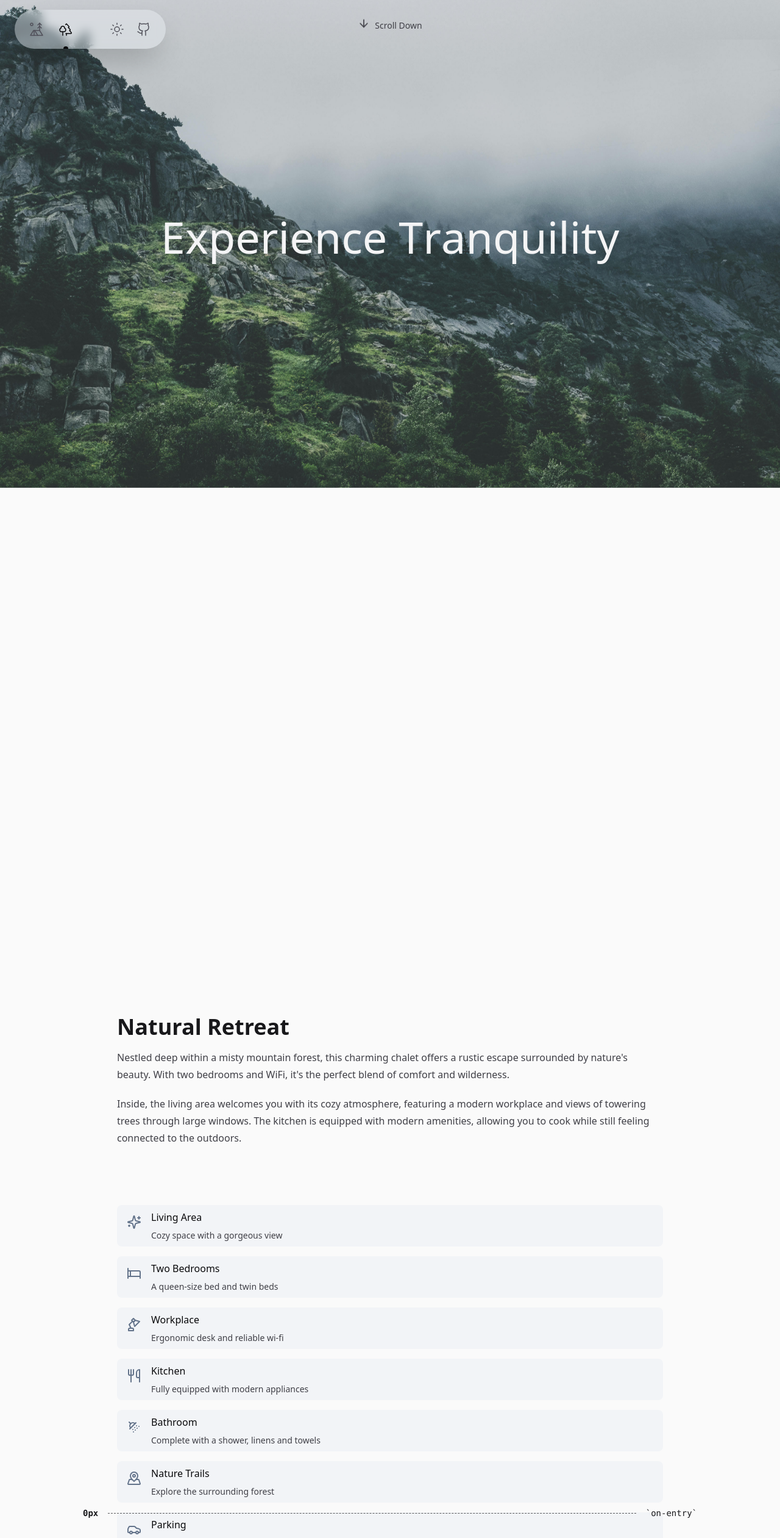
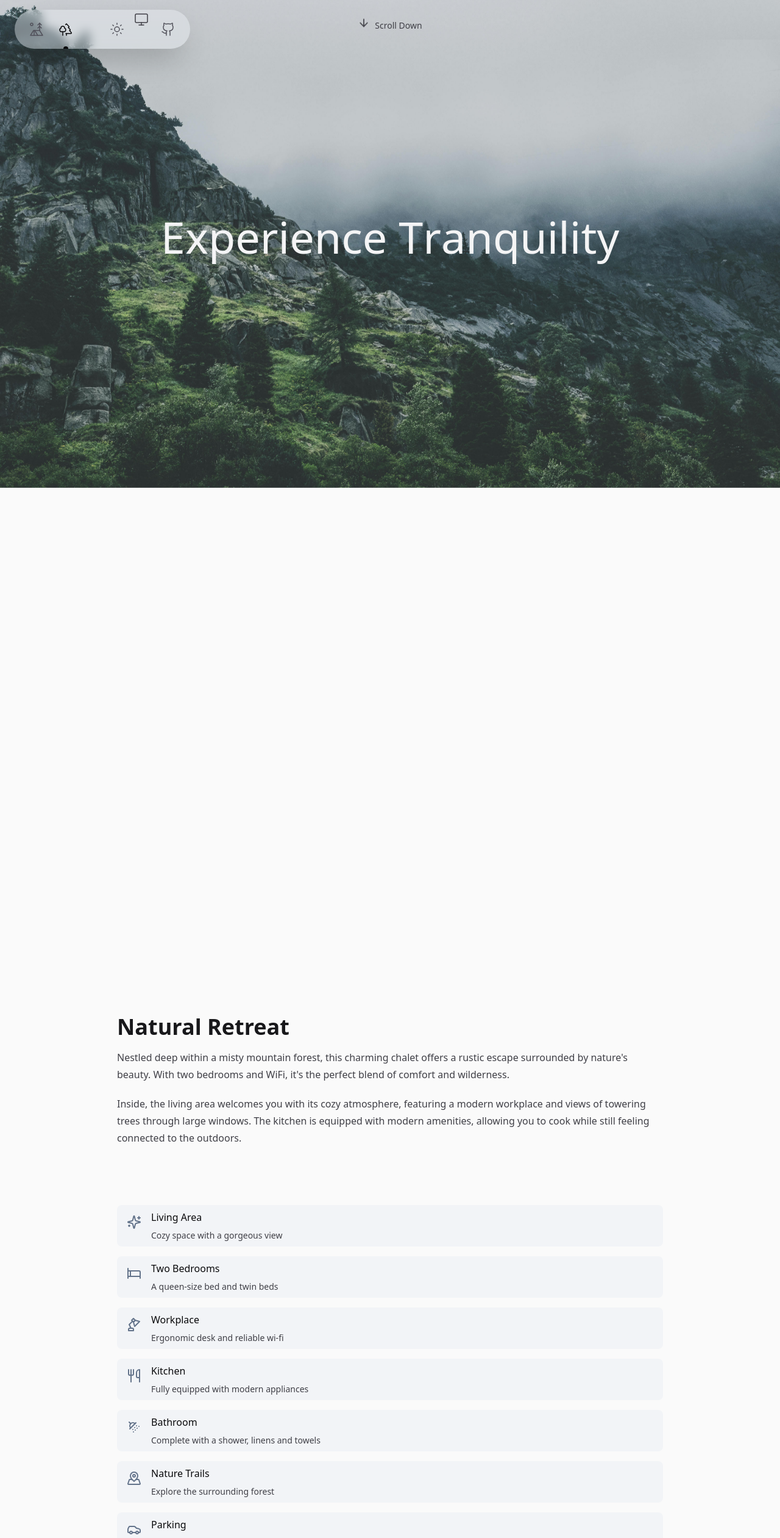
Before and after one commit to adamplesnik/scroll-driven-showcase, a React (Vite) app: page /forest in a window 1280 px wide. Shown: the top 2522 px of the page at 61% size. Built offline with nearby package versions, Linux system fonts and the light colour scheme; what @adam.plesnik/tailwindcss-scroll-driven-animations would draw is missing.

Commit message:
Add tech switch

```diff
--- a/src/components/Code.tsx
+++ b/src/components/Code.tsx
@@ -1,7 +1,7 @@
 import { PropsWithChildren } from 'react'
 
 const Code = ({ children }: PropsWithChildren) => (
-  <code className="whitespace-nowrap bg-fuchsia-200/40 p-1 px-1 py-0.5 font-mono text-sm text-zinc-900 dark:bg-indigo-200/20 dark:text-zinc-300">
+  <code className="isTech:block hidden whitespace-nowrap bg-fuchsia-200/40 p-1 px-1 py-0.5 font-mono text-sm text-zinc-900 dark:bg-indigo-200/20 dark:text-zinc-300">
     {children}
   </code>
 )
--- a/src/components/CodeBlock.tsx
+++ b/src/components/CodeBlock.tsx
@@ -20,7 +20,7 @@ const CodeBlock = ({
   return (
     <div
       className={
-        'mb-4 rounded-lg border border-zinc-300 bg-zinc-100 text-zinc-900 dark:border-zinc-700 dark:bg-zinc-800 dark:text-zinc-300' +
+        'isTech:block mb-4 hidden rounded-lg border border-zinc-300 bg-zinc-100 text-zinc-900 dark:border-zinc-700 dark:bg-zinc-800 dark:text-zinc-300' +
         addWithSpace(className)
       }
       {...rest}
--- a/src/components/ScrollDown.tsx
+++ b/src/components/ScrollDown.tsx
@@ -2,7 +2,7 @@ import { ArrowDown } from 'lucide-react'
 
 const ScrollDown = () => {
   return (
-    <div className="absolute z-50 flex w-full justify-center gap-2 p-8 text-sm font-medium">
+    <div className="absolute z-40 flex w-full justify-center gap-2 p-8 text-sm font-medium">
       <ArrowDown className="size-5 animate-bounce" /> Scroll Down
     </div>
   )
--- a/src/components/TimelineMarker.tsx
+++ b/src/components/TimelineMarker.tsx
@@ -9,7 +9,7 @@ const TimelineMarker = ({
   return (
     <div
       className={
-        '-mx-4 flex items-center gap-4 font-mono text-sm text-zinc-900 sm:-mx-8 md:-mx-14 dark:text-zinc-100' +
+        'isTech:flex -mx-4 hidden items-center gap-4 font-mono text-sm text-zinc-900 sm:-mx-8 md:-mx-14 dark:text-zinc-100' +
         addWithSpace(className)
       }
     >
--- a/src/layouts/BaseWithNav.tsx
+++ b/src/layouts/BaseWithNav.tsx
@@ -4,8 +4,8 @@ import Nav from '../partials/Nav'
 const BaseWithNav = ({ children }: PropsWithChildren<BaseWithNavProps>) => {
   return (
     <>
+      <Nav className="fixed left-0 right-0 top-0 z-50 md:left-6 md:right-auto md:top-4" />
       {children}
-      <Nav className="fixed left-0 right-0 top-0 z-50 md:left-6 md:right-auto md:top-4" />
     </>
   )
 }
--- a/src/partials/Nav.tsx
+++ b/src/partials/Nav.tsx
@@ -3,6 +3,7 @@ import { HTMLAttributes } from 'react'
 import NavItem from '../components/NavItem'
 import { addWithSpace } from '../utils/addWithSpace'
 import DarkModeSwitch from './DarkModeSwitch'
+import TechInfoSwitch from './TechInfoSwitch'
 
 const Nav = ({ className, ...rest }: HTMLAttributes<HTMLDivElement>) => {
   return (
@@ -17,6 +18,7 @@ const Nav = ({ className, ...rest }: HTMLAttributes<HTMLDivElement>) => {
       <NavItem Icon={Trees} to="/forest" />
       <div className="min-w-8 flex-1" />
       <DarkModeSwitch />
+      <TechInfoSwitch />
       <NavItem
         Icon={Github}
         to="https://github.com/adamplesnik/scroll-driven-playground"
--- a/src/partials/TechInfoSwitch.tsx
+++ b/src/partials/TechInfoSwitch.tsx
@@ -4,16 +4,18 @@ import techInfoReducer from '../utils/techInfoReducer'
 
 const TechInfoSwitch = () => {
   const [state, dispatch] = useReducer(techInfoReducer, false)
+  const classList = document.body.classList
+  state ? classList.add('tech') : classList.remove('tech')
 
   return (
     <div onClick={() => dispatch({ type: 'action', payload: !state })} className="cursor-pointer">
       <Monitor
-        className={'size-6 p-0.5 transition-opacity' + (state ? ' opacity-0' : ' opacity-100')}
-        strokeWidth={2}
+        className={'size-8 p-1 transition-opacity' + (state ? ' opacity-0' : ' opacity-100')}
+        strokeWidth={'1.5'}
       />
       <Code2
-        className={'size-6 p-0.5 transition-opacity' + (!state ? ' opacity-0' : ' opacity-100')}
-        strokeWidth={2}
+        className={'size-8 p-1 transition-opacity' + (!state ? ' opacity-0' : ' opacity-100')}
+        strokeWidth={'1.5'}
       />
     </div>
   )
--- a/tailwind.config.js
+++ b/tailwind.config.js
@@ -77,6 +77,7 @@ export default {
         { values: { DEFAULT: '' }, modifiers: 'any' }
       )
       addVariant('path', '& > path')
+      addVariant('isTech', '&:where(.tech, .tech *)')
     }),
   ],
 }
```
